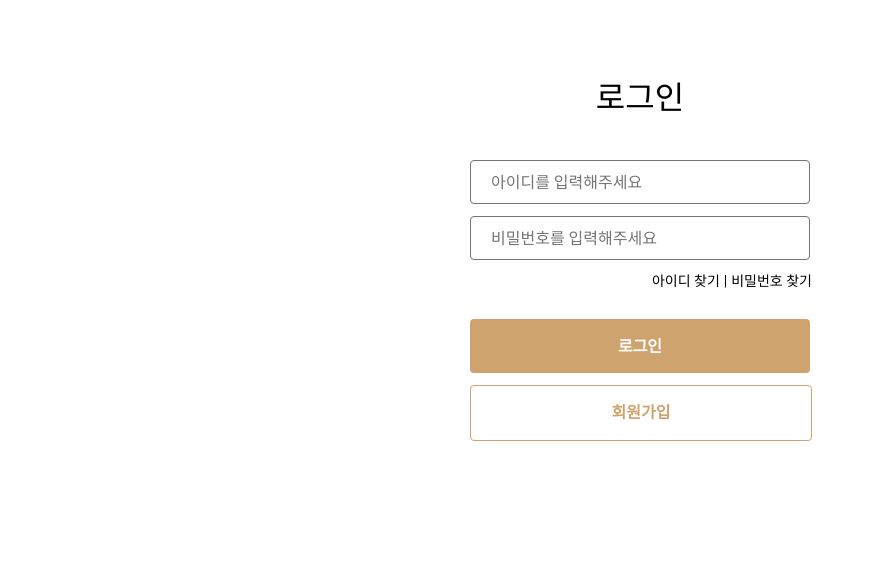
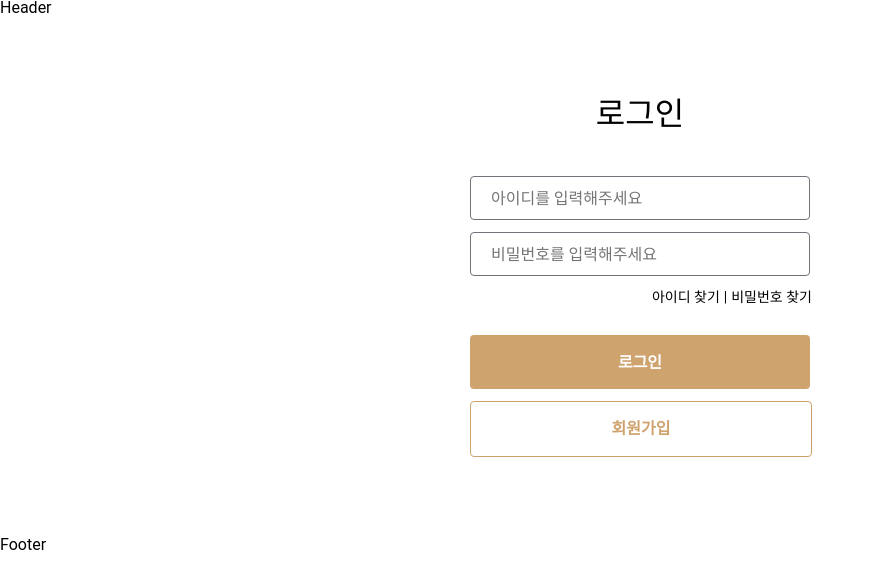
Before and after one commit to PROJECT-LAB18/POTATO-MARKET, a React (Vite) app in the folder potato-market/: page /signin in a window 1280 px wide. Shown: the top 588 px of the page, without its empty margins (0-874 px from the left). Built offline with nearby package versions, Linux system fonts and the light colour scheme; no server answers.

Commit message:
[setting] 페이지 임의로 생성 및 router 연결

```diff
--- a/potato-market/src/App.jsx
+++ b/potato-market/src/App.jsx
@@ -1,10 +1,11 @@
 import React, { useState, useEffect } from 'react';
-import { BrowserRouter, Routes, Route } from 'react-router-dom';
+import { Outlet } from 'react-router-dom';
 
+import Footer from './components/Footer';
+import Header from './components/Header';
 import firebase from './firebase';
-import SignIn from './pages/SignIn';
-import SignUp from './pages/SignUp';
 import GlobalStyle from './styles/Global';
+
 
 function App() {
   const [isFirebaseConnected, setIsFirebaseConnected] = useState(false);
@@ -23,14 +24,12 @@ function App() {
   return (
     <React.Fragment>
       <GlobalStyle />
-      <BrowserRouter>
-        <div className="App">
-          <Routes>
-            <Route element={<SignIn />} path="/signin" />
-            <Route element={<SignUp />} path="/signup" />
-          </Routes>
-        </div>
-      </BrowserRouter>
+      <div className="App">
+        <Header />
+        <Outlet />
+        <Footer />
+      </div>
+
     </React.Fragment>
   );
 }
--- /dev/null
+++ b/potato-market/src/components/Footer.jsx
@@ -0,0 +1,7 @@
+const Footer = () => {
+  return (
+    <h2>Footer</h2>
+  )
+};
+
+export default Footer;
--- /dev/null
+++ b/potato-market/src/components/Header.jsx
@@ -0,0 +1,7 @@
+const Header = () => {
+  return (
+    <h2>Header</h2>
+  )
+};
+
+export default Header;
--- a/potato-market/src/main.jsx
+++ b/potato-market/src/main.jsx
@@ -1,7 +1,16 @@
 import React from 'react'
 import ReactDOM from 'react-dom/client'
+import { createBrowserRouter, RouterProvider, Route } from 'react-router-dom';
 
 import App from './App'
+import Chat from './pages/Chat';
+import Home from './pages/Home';
+import HotArticles from './pages/HotArticles';
+import MyArticle from './pages/MyArticle';
+import SignIn from './pages/SignIn';
+import SignUp from './pages/SignUp';
+import WriteArticle from './pages/WriteArticle';
+
 // import {
 //   RecoilRoot,
 //   atom,
@@ -67,11 +76,45 @@ import App from './App'
 //   );
 // }
 
-
-
+const router = createBrowserRouter([
+  {
+    path: '/',
+    element: <App />,
+    children: [
+      {
+        path: '',
+        element: <Home />,
+      },
+      {
+        path: 'hotarticles',
+        element: <HotArticles />,
+      },
+      {
+        path: 'writearticle',
+        element: <WriteArticle />,
+      },
+      {
+        path: 'myarticle',
+        element: <MyArticle />,
+      },
+      {
+        path: 'signin',
+        element: <SignIn />,
+      },
+      {
+        path: 'signup',
+        element: <SignUp />,
+      },
+      {
+        path: 'chat',
+        element: <Chat />,
+      },
+    ],
+  },
+]);
 
 ReactDOM.createRoot(document.getElementById('root')).render(
   <React.StrictMode>
-    <App />
+    <RouterProvider router={router} />
   </React.StrictMode>,
 )
--- /dev/null
+++ b/potato-market/src/pages/Chat.jsx
@@ -0,0 +1,7 @@
+const Chat = () => {
+  return (
+    <h2>Chat</h2>
+  )
+};
+
+export default Chat;
--- /dev/null
+++ b/potato-market/src/pages/Home.jsx
@@ -0,0 +1,7 @@
+const Home = () => {
+  return (
+    <h2>Home</h2>
+  )
+};
+
+export default Home;
--- /dev/null
+++ b/potato-market/src/pages/HotArticles.jsx
@@ -0,0 +1,7 @@
+const HotArticles = () => {
+  return (
+    <h2>HotArticles</h2>
+  )
+};
+
+export default HotArticles;
--- /dev/null
+++ b/potato-market/src/pages/MyArticle.jsx
@@ -0,0 +1,7 @@
+const MyArticle = () => {
+  return (
+    <h2>MyArticle</h2>
+  )
+};
+
+export default MyArticle;
--- /dev/null
+++ b/potato-market/src/pages/SignUp.jsx
@@ -0,0 +1,7 @@
+const SignUp = () => {
+  return (
+    <h2>SignUp</h2>
+  )
+};
+
+export default SignUp;
--- /dev/null
+++ b/potato-market/src/pages/WriteArticle.jsx
@@ -0,0 +1,7 @@
+const WriteArticle = () => {
+  return (
+    <h2>WriteArticle</h2>
+  )
+};
+
+export default WriteArticle;
```
Also changed, not shown: potato-market/src/components/_ex.jsx (deleted), potato-market/src/pages/_ex.jsx (deleted).
